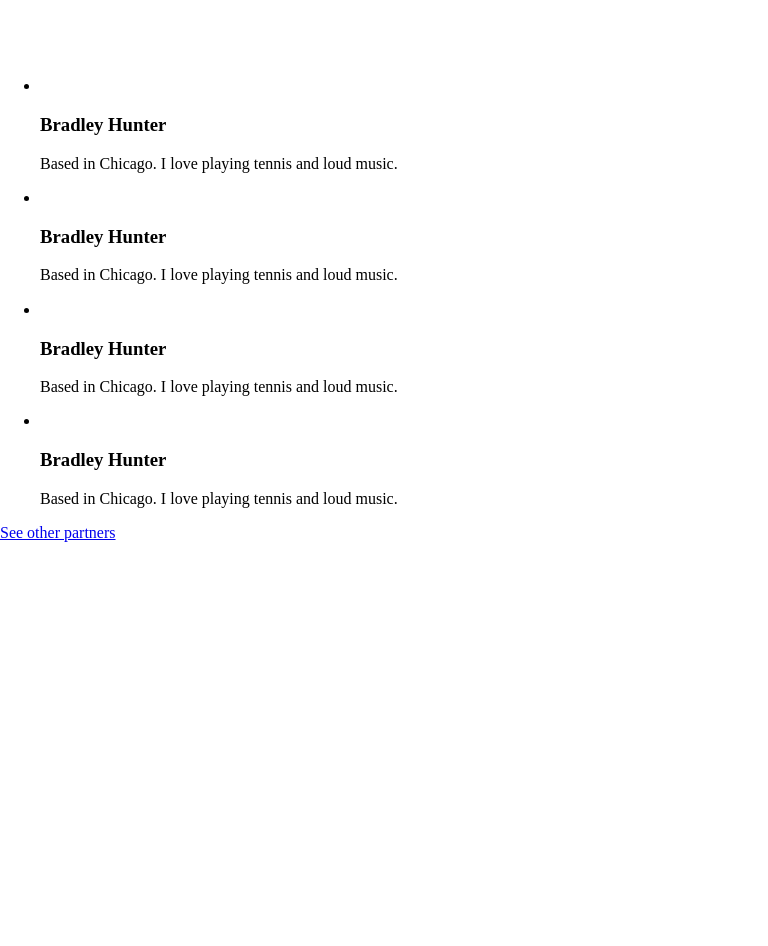
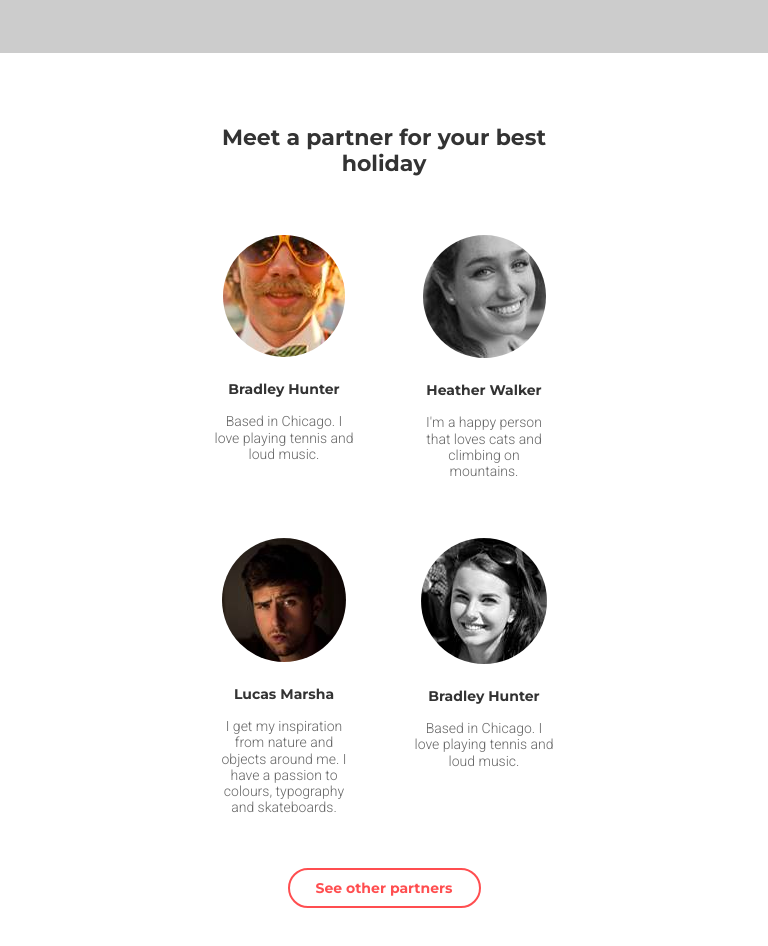
Before and after one commit to Dev-OlegM/goit-markup-hw-07, a plain HTML site: page index.html in a window 768 px wide. Shown: the part 720-1666 px from the top of the page. Before the commit the page ends 1263 px from the top, so only its background shows below. Drawn offline with Linux system fonts and the light colour scheme.

Commit message:
finish tablet

```diff
--- a/css/style.css
+++ b/css/style.css
@@ -78,7 +78,7 @@ h1 {
   text-align: center;
 }
 
-@media (min-width: 350px) and (max-width:759px) {
+@media (min-width: 350px) and (max-width: 759px) {
   .promo .header-list {
     position: relative;
     padding-top: 20px;
@@ -111,7 +111,7 @@ h1 {
     margin-top: 183px;
   }
 
-  h2 {
+  .promo .hero-description {
     margin: 0;
     padding: 0;
     margin-top: 19px;
@@ -125,7 +125,7 @@ h1 {
     margin-right: auto;
   }
 
-  .promo .hero-link{
+  .promo .hero-link {
     display: flex;
     margin: 0;
     padding: 0;
@@ -146,7 +146,7 @@ h1 {
   }
 }
 
-@media (min-width: 760px) and (max-width:1100px) {
+@media (min-width: 760px) and (max-width: 1100px) {
   .promo {
     background-image: linear-gradient(
         to bottom right,
@@ -191,7 +191,7 @@ h1 {
     margin-top: 162px;
   }
 
-  h2 {
+  .promo .hero-description {
     margin: 0;
     padding: 0;
     margin-top: 40px;
@@ -204,7 +204,7 @@ h1 {
     margin-right: auto;
   }
 
-  .promo .hero-link{
+  .promo .hero-link {
     display: flex;
     margin: 0;
     padding: 0;
@@ -223,10 +223,9 @@ h1 {
     margin-left: auto;
     margin-right: auto;
   }
-
 }
 
-@media screen and (min-width: 1100px){
+@media screen and (min-width: 1100px) {
   .promo {
     background-image: linear-gradient(
         to bottom right,
@@ -270,7 +269,7 @@ h1 {
     margin-top: 162px;
   }
 
-  h2 {
+  .promo .hero-description {
     margin: 0;
     padding: 0;
     margin-top: 40px;
@@ -283,7 +282,7 @@ h1 {
     margin-right: auto;
   }
 
-  .promo .hero-link{
+  .promo .hero-link {
     display: flex;
     margin: 0;
     padding: 0;
@@ -302,5 +301,184 @@ h1 {
     margin-left: auto;
     margin-right: auto;
   }
+}
 
+/* partners */
+
+.partners .partners-tittle {
+  margin: 0;
+  padding: 0;
+  color: #333333;
+  font-family: 'Montserrat', sans-serif;
+  font-size: 22px;
+  font-weight: 700;
 }
+
+.partners .partner-image {
+  margin: 0;
+  padding: 0;
+  border-radius: 100px;
+}
+
+.partners .partner-item {
+  margin: 0;
+  padding: 0;
+  list-style: none;
+}
+
+.partners .partner-name {
+  margin: 0;
+  padding: 0;
+  color: #333333;
+  font-family: 'Montserrat', sans-serif;
+  font-size: 14px;
+  font-weight: 700;
+}
+
+.partners .partner-description {
+  margin: 0;
+  padding: 0;
+  color: #666666;
+  font-family: 'Roboto', sans-serif;
+  font-size: 14px;
+  font-weight: 300;
+}
+
+.partners .partner-link {
+  margin: 0;
+  padding: 0;
+  text-decoration: none;
+  color: #ff4e50;
+  font-family: 'Montserrat', sans-serif;
+  font-size: 14px;
+  font-weight: 700;
+}
+
+.partners .partner-list {
+  margin: 0;
+  padding: 0;
+}
+
+.partners .partner-name {
+  text-align: center;
+  margin-top: 20px;
+}
+
+.partners .partner-description {
+  text-align: center;
+  margin-top: 16px;
+}
+
+/* mobile */
+@media (min-width: 350px) and (max-width: 759px) {
+  .partners {
+    margin: 0;
+    padding: 0;
+    padding-top: 69px;
+    padding-bottom: 69px;
+  }
+
+  .partners .container {
+    margin: 0;
+    padding: 0;
+    max-width: 280px;
+    margin-left: auto;
+    margin-right: auto;
+  }
+
+  .partners .partners-tittle {
+    text-align: center;
+  }
+
+  .partners .partner-image {
+    display: block;
+    margin-left: auto;
+    margin-right: auto;
+    margin-top: 29px;
+  }
+
+  .partners .partner-item :first-child {
+    margin-top: 0;
+  }
+
+  .partners .partner-list {
+    margin-top: 15px;
+  }
+
+  .partners .partner-link {
+    display: flex;
+    justify-content: center;
+    align-items: center;
+    width: 280px;
+    height: 40px;
+    border: 2px solid #ff4e50;
+    background-color: #ffffff;
+    border-radius: 20px;
+    margin-left: auto;
+    margin-right: auto;
+    margin-top: 43px;
+  }
+}
+
+/* tablet */
+
+@media (min-width: 760px) and (max-width: 1100px) {
+  .promo .container {
+    max-width: 470px;
+  }
+
+  .partners .partners-tittle {
+    margin: 0;
+    padding: 0;
+    text-align: center;
+  }
+
+  .partners {
+    padding-top: 72px;
+    padding-bottom: 52px;
+  }
+
+  .partners .partner-list {
+    display: flex;
+    flex-wrap: wrap;
+    justify-content: center;
+  }
+
+  .partners .partner-item {
+    flex-basis: calc(100% / 2 - 59px);
+    text-align: center;
+    margin-top: 59px;
+  }
+
+  .partners .partner-item:nth-child(1) {
+    order: 1;
+  }
+
+  .partners .partner-item:nth-child(2) {
+    order: 3;
+  }
+
+  .partners .partner-item:nth-child(3) {
+    order: 2;
+    margin-left: 59px;
+  }
+
+  .partners .partner-item:nth-child(4) {
+    order: 4;
+    margin-left: 59px;
+  }
+
+  .partners .partner-link {
+    display: flex;
+    justify-content: center;
+    align-items: center;
+    width: 193px;
+    height: 40px;
+    border: 2px solid #ff4e50;
+    background-color: #ffffff;
+    border-radius: 20px;
+    margin-left: auto;
+    margin-right: auto;
+    margin-top: 53px;
+  }
+}
--- a/index.html
+++ b/index.html
@@ -7,7 +7,10 @@
     <title>Document</title>
     <link rel="stylesheet" href="./css/normalize.css" />
     <link rel="stylesheet" href="./css/style.css" />
-    <link href="https://fonts.googleapis.com/css?family=Montserrat:400,700|Roboto:300,400&display=swap" rel="stylesheet">
+    <link
+      href="https://fonts.googleapis.com/css?family=Montserrat:400,700|Roboto:300,400&display=swap"
+      rel="stylesheet"
+    />
   </head>
   <body>
     <main>
@@ -29,37 +32,66 @@
               Share your <br />
               holiday dreams
             </h1>
-            <h2>And find the perfect partner to fullfill it</h2>
+            <h2 class="hero-description">
+              And find the perfect partner to fullfill it
+            </h2>
           </div>
           <a class="hero-link" href="#">Find your holiday partner</a>
         </div>
       </div>
 
       <section class="partners">
-        <h2>Meet a partner for your best holiday</h2>
-        <ul>
-          <li>
-            <img src="" alt="" />
-            <h3>Bradley Hunter</h3>
-            <p>Based in Chicago. I love playing tennis and loud music.</p>
-          </li>
-          <li>
-            <img src="" alt="" />
-            <h3>Bradley Hunter</h3>
-            <p>Based in Chicago. I love playing tennis and loud music.</p>
-          </li>
-          <li>
-            <img src="" alt="" />
-            <h3>Bradley Hunter</h3>
-            <p>Based in Chicago. I love playing tennis and loud music.</p>
-          </li>
-          <li>
-            <img src="" alt="" />
-            <h3>Bradley Hunter</h3>
-            <p>Based in Chicago. I love playing tennis and loud music.</p>
-          </li>
-        </ul>
-        <a href="#">See other partners</a>
+        <div class="container">
+          <h2 class="partners-tittle">Meet a partner for your best holiday</h2>
+          <ul class="partner-list">
+            <li class="partner-item">
+              <img
+                class="partner-image"
+                src="./img/partners/man-with-moustache.jpg"
+                alt="moustache-man"
+              />
+              <h3 class="partner-name">Bradley Hunter</h3>
+              <p class="partner-description">
+                Based in Chicago. I love playing tennis and loud music.
+              </p>
+            </li>
+            <li class="partner-item">
+              <img
+                class="partner-image"
+                src="./img/partners/young-man.jpg"
+                alt="young-man"
+              />
+              <h3 class="partner-name">Lucas Marsha</h3>
+              <p class="partner-description">
+                I get my inspiration from nature and objects around me. I have a
+                passion to colours, typography and skateboards.
+              </p>
+            </li>
+            <li class="partner-item">
+              <img
+                class="partner-image"
+                src="./img/partners/woman.jpg"
+                alt="woman"
+              />
+              <h3 class="partner-name">Heather Walker</h3>
+              <p class="partner-description">
+                I'm a happy person that loves cats and climbing on mountains.
+              </p>
+            </li>
+            <li class="partner-item">
+              <img
+                class="partner-image"
+                src="./img/partners/woman-with-glasses.jpg"
+                alt="woman-glasses"
+              />
+              <h3 class="partner-name">Bradley Hunter</h3>
+              <p class="partner-description">
+                Based in Chicago. I love playing tennis and loud music.
+              </p>
+            </li>
+          </ul>
+          <a class="partner-link" href="#">See other partners</a>
+        </div>
       </section>
     </main>
   </body>
```
Also changed, not shown: img/partners/man-with-moustache.jpg (added), img/partners/woman-with-glasses.jpg (added), img/partners/woman.jpg (added), img/partners/young-man.jpg (added).
